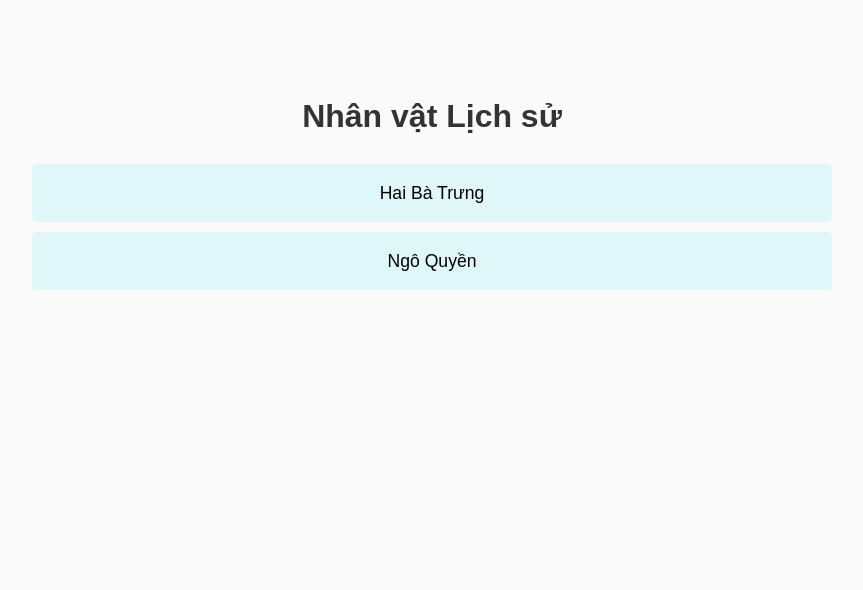
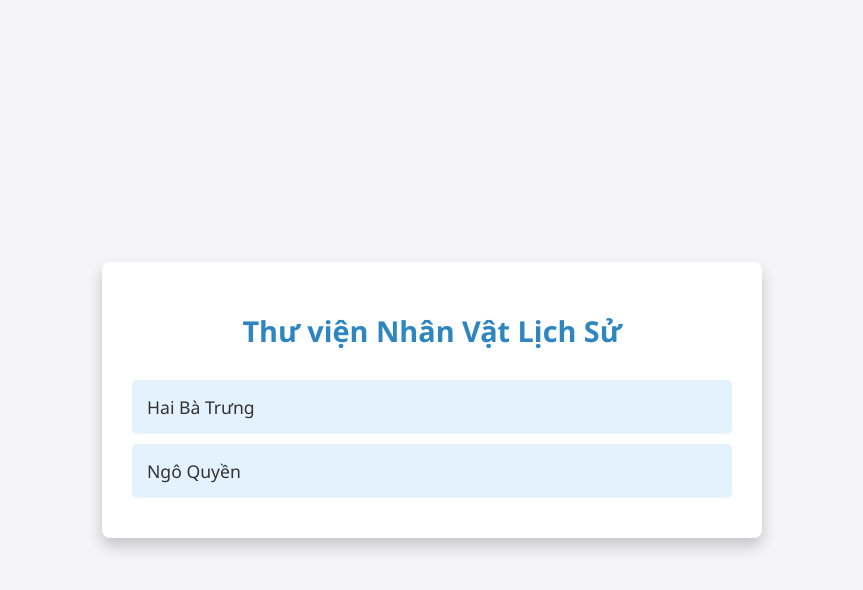
Before and after one commit to spacezq/Nhan-vat-lich-su, a plain HTML site: page index.html in a window 1280 px wide. Shown: the whole page, without its empty margins (208-1071 px from the left). Drawn offline with Linux system fonts and the light colour scheme.

Commit message:
Update index.html (Ok)

```diff
--- a/index.html
+++ b/index.html
@@ -6,51 +6,66 @@
     <title>Thư viện Nhân vật Lịch sử - Sử Ký Đất Việt</title>
     <style>
         body {
-            font-family: Arial, sans-serif;
-            background-color: #fafafa;
-            line-height: 1.6;
-            text-align: center;
+            font-family: 'Segoe UI', sans-serif;
+            background-color: #f4f4f9;
+            color: #333;
             margin: 0;
             padding: 0;
+            display: flex;
+            justify-content: center;
+            align-items: center;
+            height: 100vh;
         }
         .container {
-            max-width: 800px;
-            margin: 50px auto;
-            padding: 20px;
+            max-width: 600px;
+            width: 100%;
+            background-color: #fff;
+            padding: 30px;
+            box-shadow: 0 8px 16px rgba(0, 0, 0, 0.2);
+            border-radius: 8px;
+            text-align: center;
         }
         h1 {
-            color: #333;
+            color: #2e86c1;
+            font-size: 1.8em;
+            margin-bottom: 30px;
         }
         .character-list {
             list-style: none;
             padding: 0;
+            margin: 0;
         }
         .character-list li {
             padding: 15px;
             margin: 10px 0;
-            background-color: #e0f7fa;
+            background-color: #e3f2fd;
             border-radius: 5px;
             cursor: pointer;
-            transition: background-color 0.3s;
             font-size: 1.1em;
+            transition: background-color 0.3s, transform 0.2s;
+            display: flex;
+            justify-content: space-between;
+            align-items: center;
         }
         .character-list li:hover {
-            background-color: #b2ebf2;
+            background-color: #bbdefb;
+            transform: translateY(-2px);
         }
     </style>
 </head>
 <body>
     <div class="container">
-        <h1>Nhân vật Lịch sử</h1>
+        <h1>Thư viện Nhân Vật Lịch Sử</h1>
         <ul class="character-list">
             <li onclick="goToCharacterDetail('haibatrung')">Hai Bà Trưng</li>
             <li onclick="goToCharacterDetail('ngquyen')">Ngô Quyền</li>
+            <!-- Thêm các nhân vật khác tại đây -->
         </ul>
     </div>
 
     <script>
         function goToCharacterDetail(characterId) {
-            window.location.href = `https://spacezq.github.io/Nhan-vat-lich-su/character_detail.html?id=${characterId}`;
+            window.location.href = 'character_detail.html?id=' + characterId;
         }
     </script>
 </body>
```
